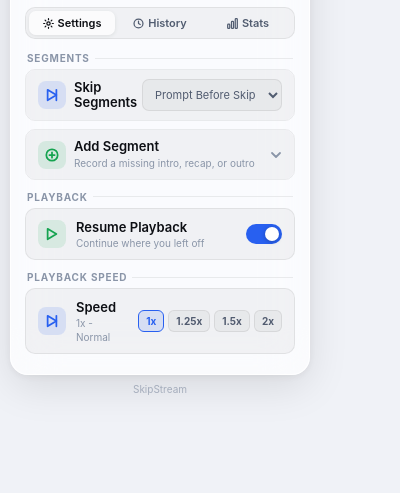
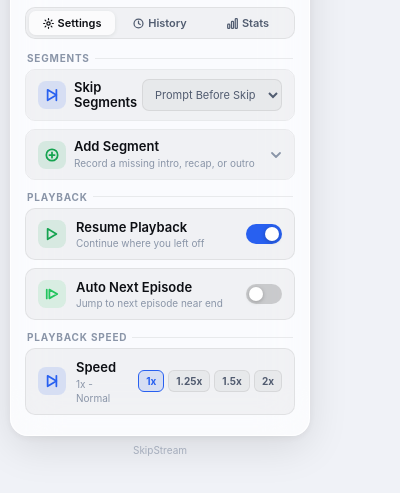
Before and after one commit to govinda-rajulu/openskip, a browser extension: page popup.html in a window 400 px wide. Shown: the part 99-592 px from the top of the page. Drawn offline with Linux system fonts and the light colour scheme.

Commit message:
feat: add Auto Next Episode toggle to settings panel

```diff
--- a/popup.html
+++ b/popup.html
@@ -611,6 +611,22 @@
       </label>
     </div>
 
+    <div class="play-row">
+      <div class="play-row-icon" style="background:var(--green-dim,rgba(34,197,94,.12))">
+        <svg width="14" height="14" viewBox="0 0 16 16" fill="none" stroke="#22c55e" stroke-width="2" stroke-linecap="round" stroke-linejoin="round">
+          <polygon points="5,3 14,8 5,13"/><path d="M2 3v10"/>
+        </svg>
+      </div>
+      <div class="seg-title-wrap">
+        <div class="play-row-label">Auto Next Episode</div>
+        <div class="play-row-sub">Jump to next episode near end</div>
+      </div>
+      <label class="toggle">
+        <input type="checkbox" id="autoNextEpisode">
+        <span class="slider"></span>
+      </label>
+    </div>
+
     <div class="section-label">Playback Speed</div>
     <div class="play-row">
       <div class="play-row-icon" style="background:var(--accent-dim)">
```
